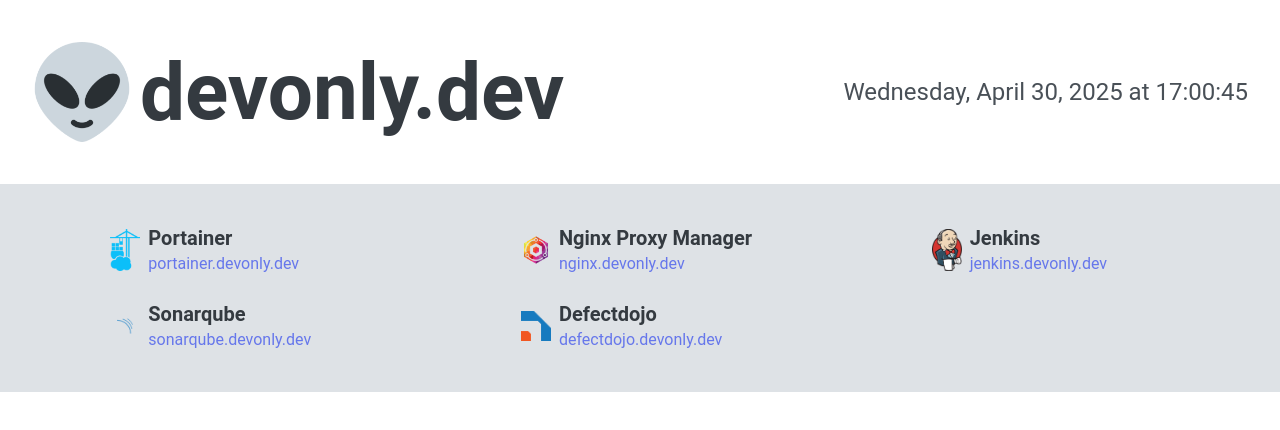
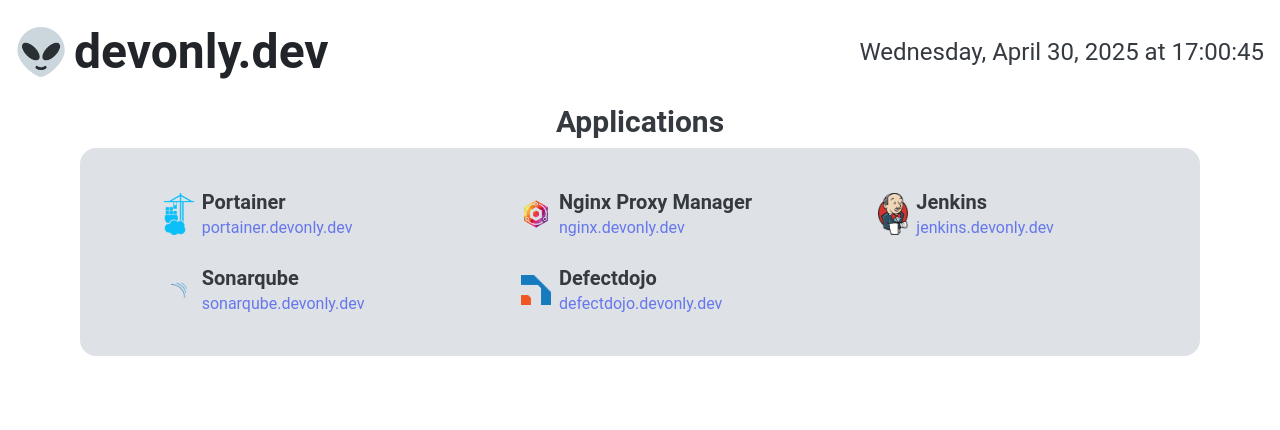
Before and after one commit to chakkapong1999/devonly.dev-gateway, a Next.js app: page / in a window 1280 px wide. Shown: the top 430 px of the page. Built offline with nearby package versions, Linux system fonts and the light colour scheme.

Commit message:
fix: update

```diff
--- a/src/app/components/Header.tsx
+++ b/src/app/components/Header.tsx
@@ -30,7 +30,7 @@
     return (
         <div className="header">
             <div className="app-name">
-                <Image src="/icon-chrome-192x192.png" alt="Logo" width={100} height={100}/>
+                <Image src="/icon-chrome-192x192.png" alt="Logo" width={50} height={50}/>
                 <div className="font-bold">
                     devonly.dev
                 </div>
--- a/src/app/components/LinkBox.tsx
+++ b/src/app/components/LinkBox.tsx
@@ -1,7 +1,7 @@
 'use client'
 import Image from "next/image";
 
-interface LinkBoxProps {
+export interface LinkBoxProps {
     img: string;
     link: string;
     title: string;
--- a/src/app/globals.css
+++ b/src/app/globals.css
@@ -18,14 +18,15 @@
 }
 
 .header {
-  padding: 2rem;
+  /* background: var(--FrenchGray); */
+  padding: 1rem;
   display: flex;
   justify-content: space-between;
 }
 
 .app-name {
-  color: #343A40;
-  font-size: 5rem;
+  color: #212529;
+  font-size: 3rem;
   display: flex;
   justify-content: center;
   align-items: center;
@@ -33,7 +34,7 @@
 }
 
 .date-time {
-  color: #495057;
+  color: #343A40;
   font-size: 1.5rem;
   display: flex;
   justify-content: center;
@@ -49,6 +50,8 @@
   grid-template-columns: repeat(auto-fit, minmax(300px, 1fr));
   row-gap: 0.5rem;
   background: var(--Platinum);
+  margin-bottom: 5rem;
+  border-radius: 1rem;
 }
 
 .app-box {
--- a/src/app/page.tsx
+++ b/src/app/page.tsx
@@ -1,4 +1,5 @@
-import LinkBox from "./components/LinkBox";
+import { Fragment } from "react";
+import LinkBox, { LinkBoxProps } from "./components/LinkBox";
 
 const appList = [
   {
@@ -28,12 +29,32 @@
   }
 ]
 
+const bookmarkList: Array<LinkBoxProps> = []
+
 
 export default function Home() {
   return (
-    <div className="app-box-container">
+    <div className="mx-20">
+      <div className="text-3xl text-center font-bold text-[#343A40] mb-2">
+        Applications
+      </div>
+      <div className="app-box-container">
+        {
+          appList.map((app, index) => <LinkBox key={app.title + index} {...app} />)
+        }
+      </div>
       {
-        appList.map((app, index) => <LinkBox key={app.title + index} {...app} />)
+        bookmarkList.length > 0 &&
+        <Fragment>
+          <div className="text-3xl text-center font-bold text-[#343A40] mt-5 mb-2">
+            Bookmarks
+          </div>
+          <div className="app-box-container">
+            {
+              bookmarkList.map((app, index) => <LinkBox key={app.title + index} {...app} />)
+            }
+          </div>
+        </Fragment>
       }
     </div>
   );
```
